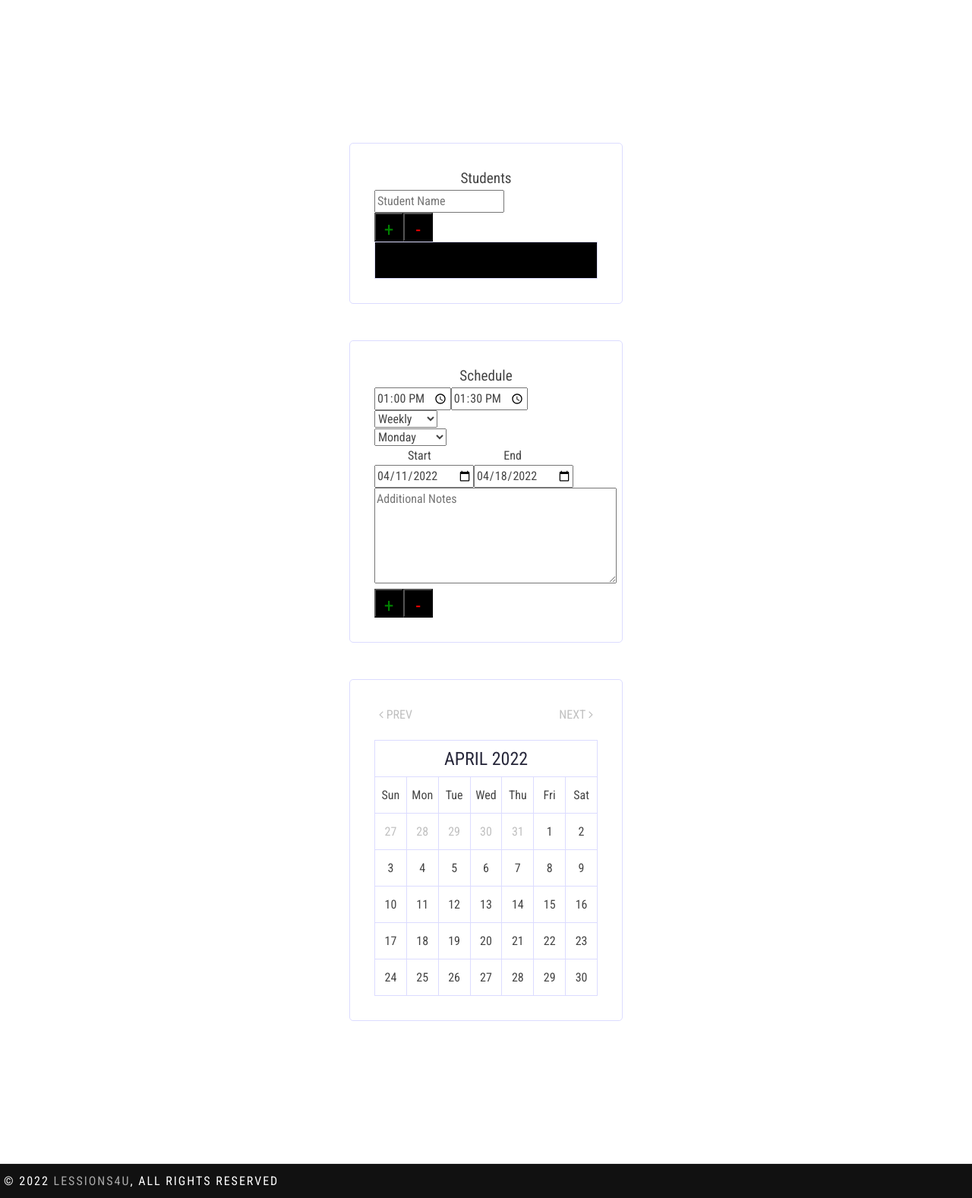
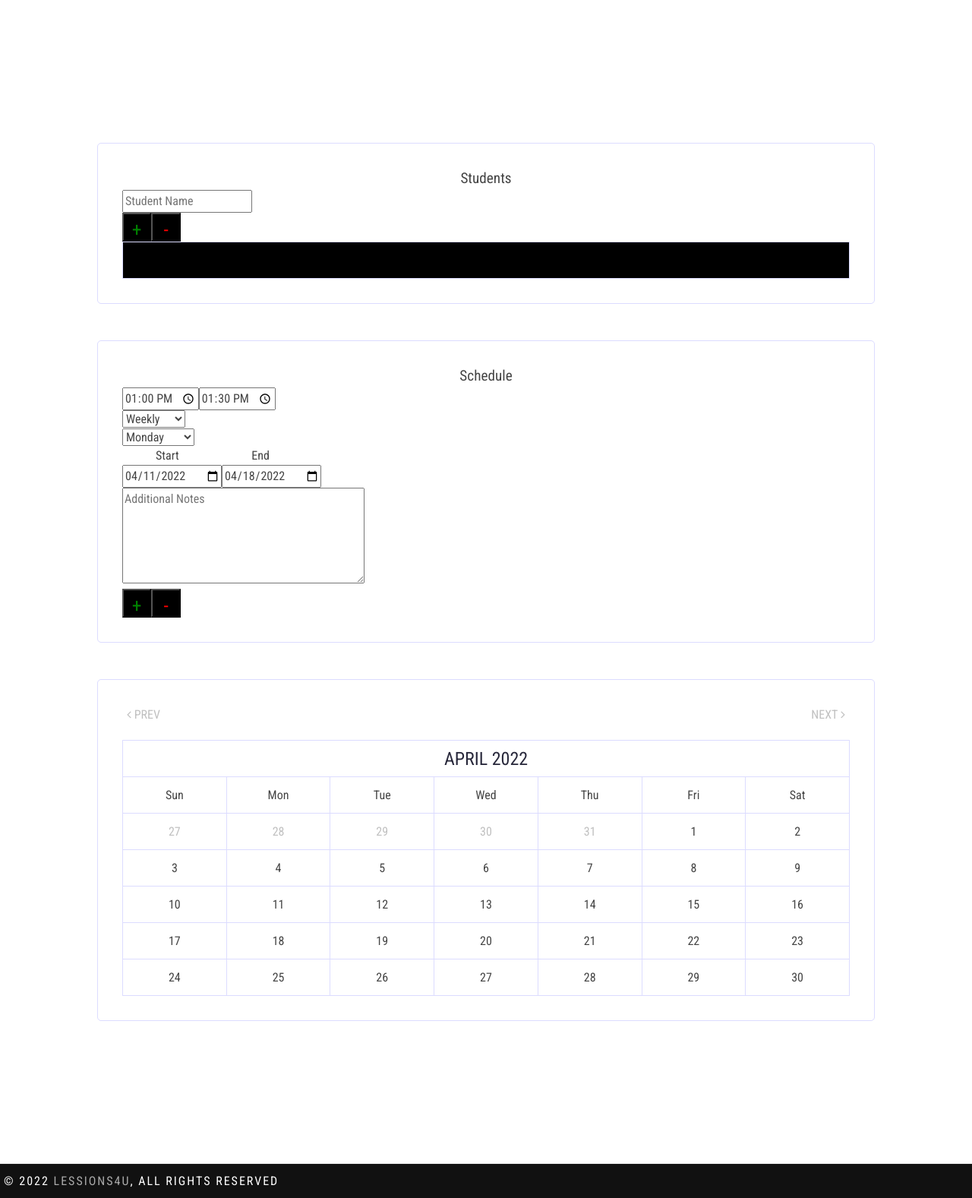
Before and after one commit to Jd0824um/Calendar_group_project, a PHP site: page /Calendar.php in a window 1280 px wide. Shown: the part 50-1627 px from the top of the page at 76% size. Run offline with PHP 8.4, Linux system fonts and the light colour scheme; some libraries are stand-ins or nearby versions; some web fonts are replaced.

Commit message:
Update style.css

```diff
--- a/css/style.css
+++ b/css/style.css
@@ -30,7 +30,7 @@
   text-decoration: none;
 }
 .calendar-wrapper {
-  width: 360px;
+  width: 1024px;
   margin: 3em auto;
   padding: 2em;
   border: 1px solid #dcdcff;
```
